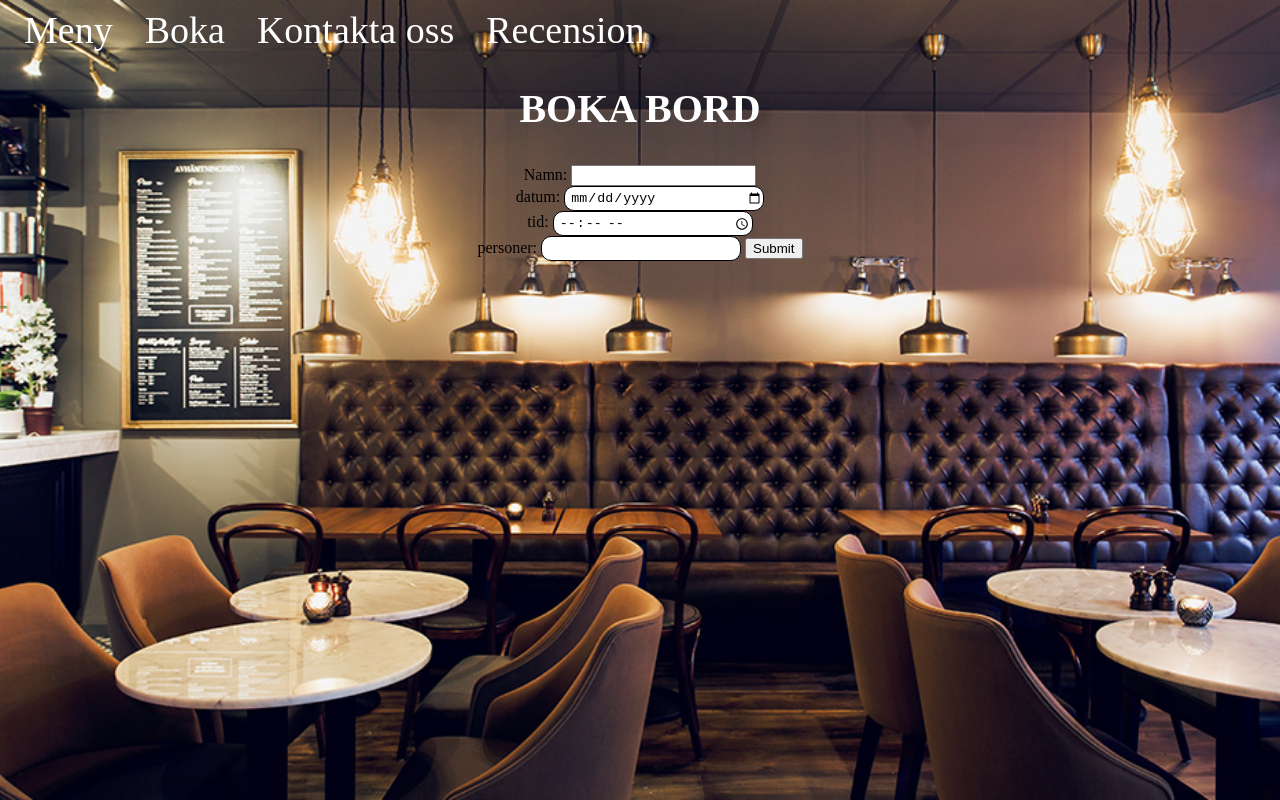
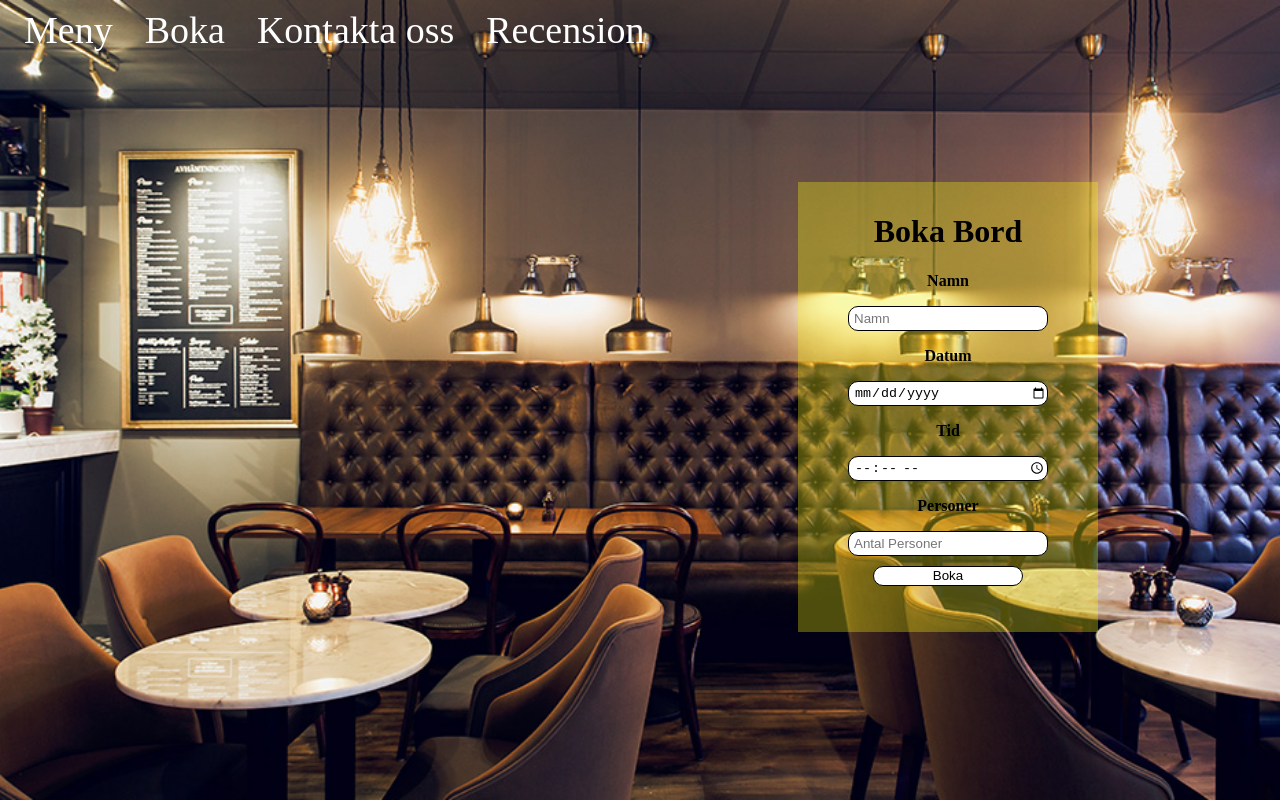
Before and after one commit to ashur213/Slutprojekt, a PHP site: page /boka.php in a window 1280 px wide. Run offline with PHP 8.4, Linux system fonts and the light colour scheme.

Commit message:
boka.php css

```diff
--- a/boka.php
+++ b/boka.php
@@ -46,14 +46,33 @@
         }
     }
 ?>
-     <section><h1 class="bokabord">BOKA BORD</h1>
+<!--      <section><h1 class="bokabord">BOKA BORD</h1>
         <form class="boka" action="bokning.php" method="POST">
 
             Namn: <input type="text" name="name"><br>
             datum: <input type="date" name="date"><br>
             tid: <input type="time" name="time"><br>
             personer: <input type="number" name="people">
-            <input type="submit"> </section>
+            <input type="submit"> </section> -->
+
+	<div class="booking">
+        <div class="booking-title">
+            <h1>Boka Bord</h1>
+        </div>
+        <div class="booking-form">
+        	<form action="bokning.php" method="POST">
+        		            <p>Namn</p>
+            <input type="text" name="name" placeholder="Namn">
+            <p>Datum</p>
+            <input type="date" name="date">
+            <p>Tid</p>
+            <input type="time" name="time">
+            <p>Personer</p>
+            <input type="number" name="people" placeholder="Antal Personer"><br>
+            <input type="submit" name="" value="Boka" >
+        	</form>
+        </div>
+    </div>
 
 
 
```
